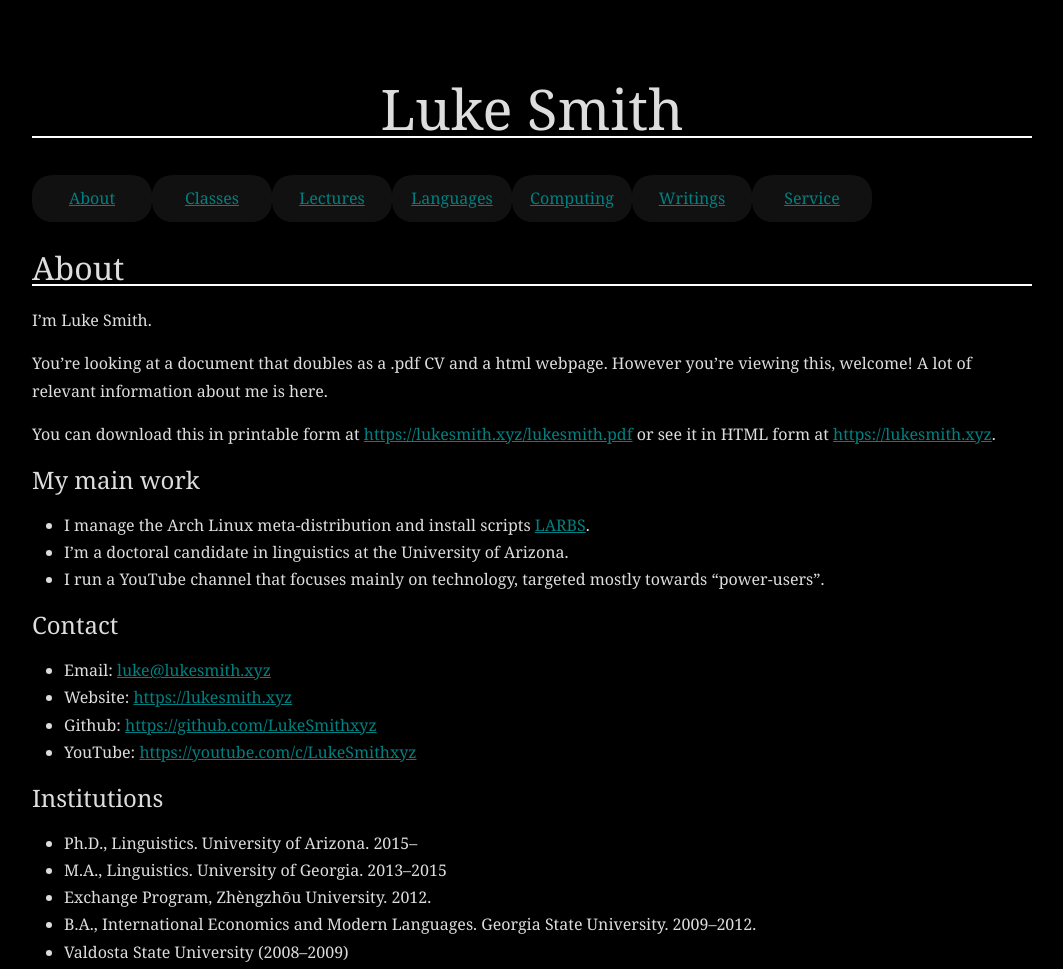
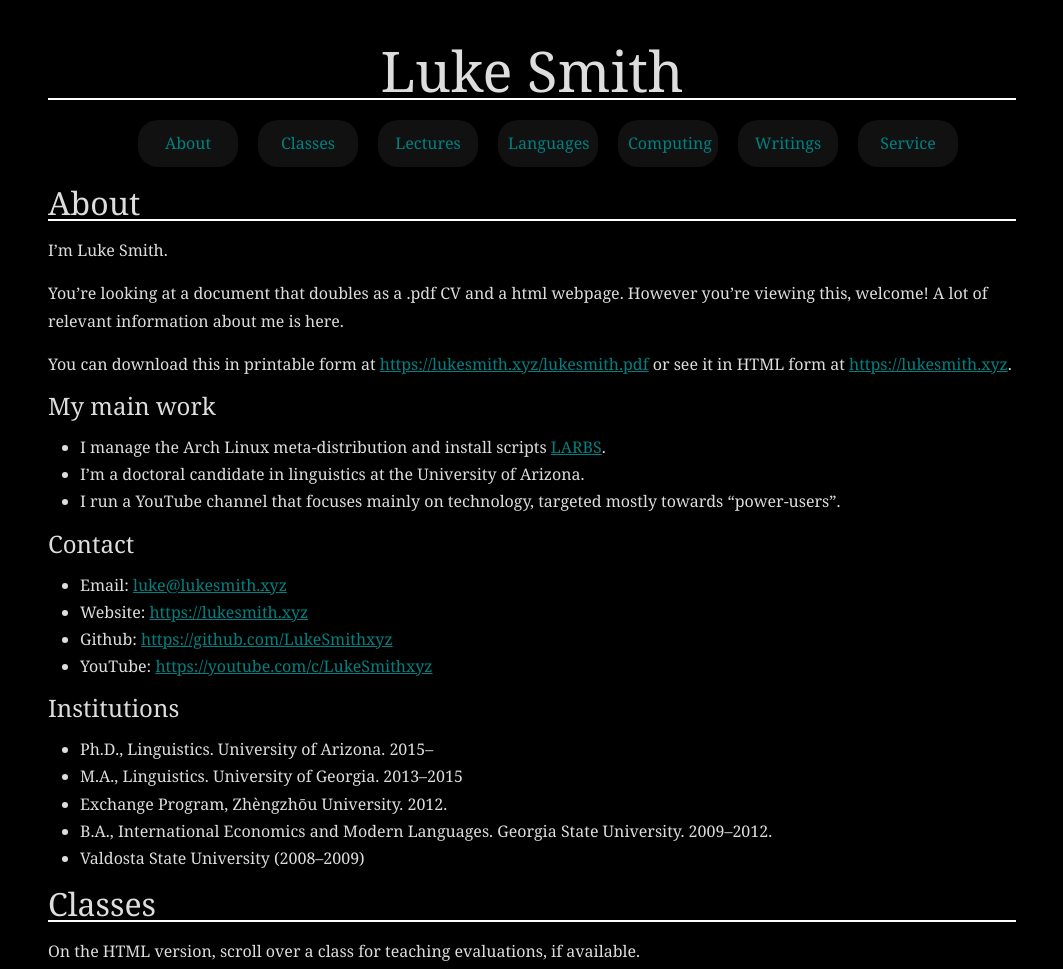
Before and after one commit to LukeSmithxyz/md-website-cv, a plain HTML site: page index.html in a window 1280 px wide. Shown: the top 969 px of the page, without its empty margins (108-1171 px from the left). Drawn offline with Linux system fonts and the light colour scheme.

Commit message:
Update style.css

```diff
--- a/style.css
+++ b/style.css
@@ -1,28 +1,34 @@
 /* Do not show subsubsections in menu: */
 
+*{
+    padding: 0;
+    margin: 0;
+    box-sizing: border-box;
+}
 nav li li li {display: none !important; }
 
 nav {
-	display: inline-block;
-    	text-align:center;
-	margin: 0px auto;
+    width:100%;
+    display: flex;
+    justify-content: center;
+    text-align: center;
 }
 
 nav ul {
-	padding: 0;
-	margin: 0 auto;
+    margin: 10px;
+    display: flex;
 }
 
 nav a {
 	padding: 10px;
 	background: #111;
-	border-radius: 20px;
+    border-radius: 20px;
+    text-decoration: none;
 }
 
 nav li {
 	list-style: none;
-	position: relative;
-	float: left;
+	margin:10px;
 }
 
 nav a {
```
